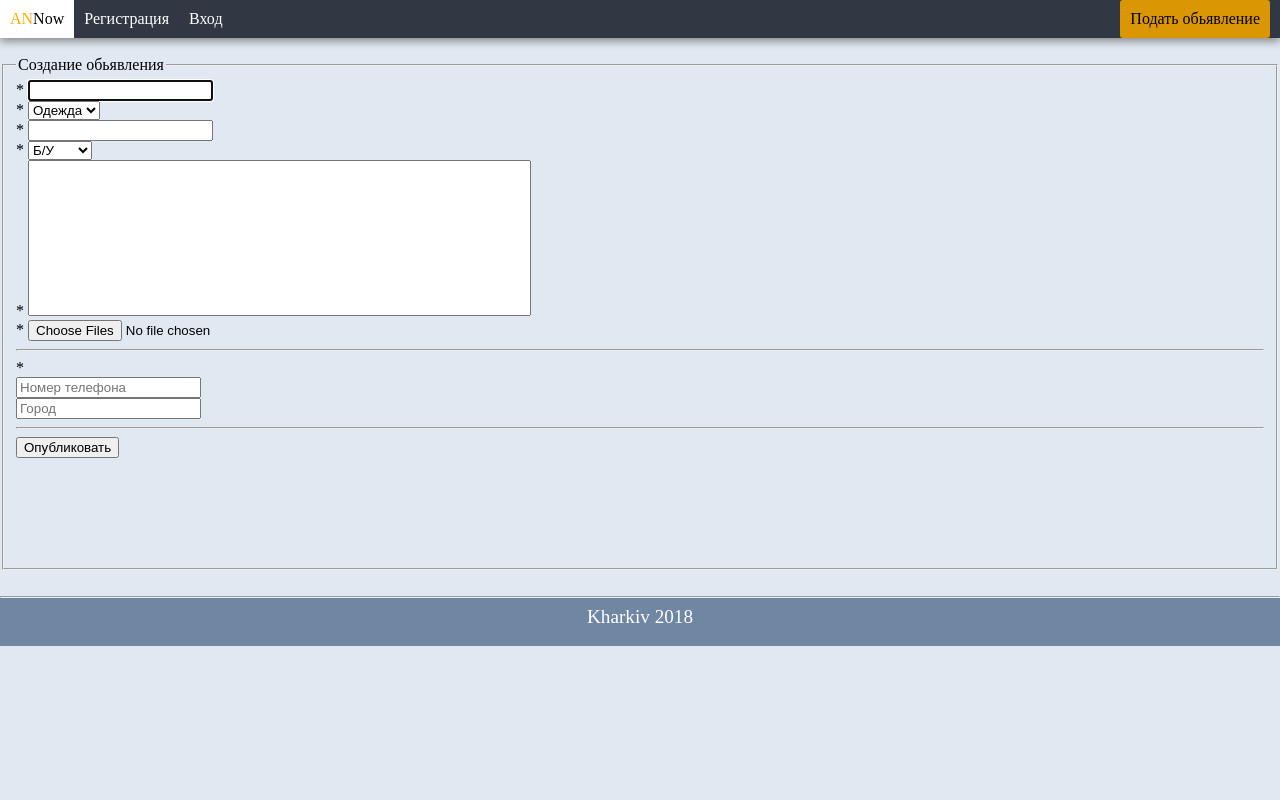
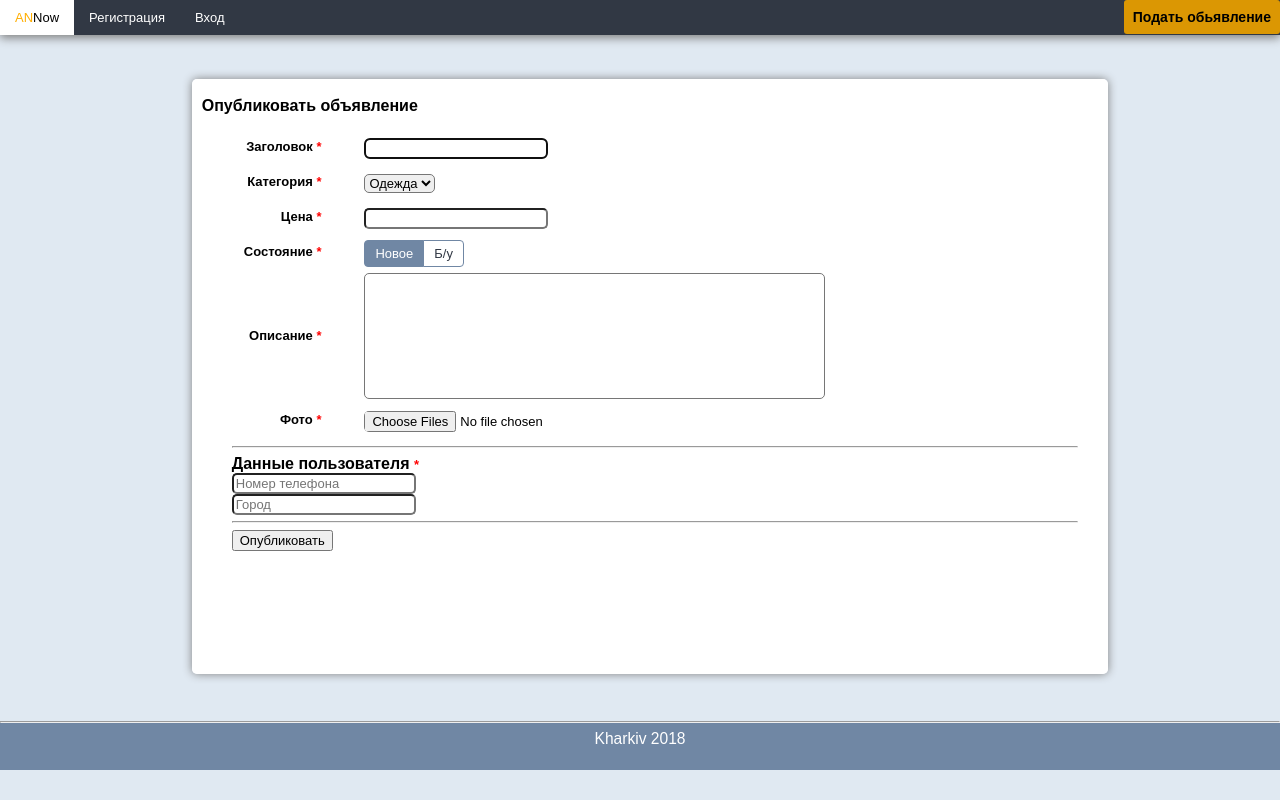
Before and after one commit to TheJesteR-ON/course, a PHP site: page /pages/createAdP.php in a window 1280 px wide. Run offline with PHP 8.4, Linux system fonts and the light colour scheme; some libraries are stand-ins or nearby versions.

Commit message:
design of signUp and createAd

```diff
--- a/www/css/index.css
+++ b/www/css/index.css
@@ -1,3 +1,7 @@
+*{
+    font-family: sans-serif;
+    font-size: 13px;
+}
 header {
     list-style-type: none;
     overflow: hidden;
@@ -5,6 +9,8 @@ header {
     margin: 0;
     background-color: #313844/*#393539#99b3ff*/;
     box-shadow: 0px 3px 9px grey;
+    position: fixed;
+    width: 100%;
 }
 header div{
     float: left;
@@ -13,7 +19,7 @@ header div{
 header div a{
     text-decoration: none;
     display: inline-block;
-    padding: 10px;
+    padding: 10px 15px;
     text-align: center;
     color: white;
 }
@@ -24,7 +30,7 @@ header div a:hover, .dropdown-exit:hover{
 
 #right{
     position: absolute;
-    right: 10px;
+    right: 0px;
 }
 
 #main_letter{
@@ -34,6 +40,9 @@ header div a:hover, .dropdown-exit:hover{
     background-color: rgb(219, 151, 3);
     color: black;
     border-radius: 3px;
+    font-weight: bold;
+    font-size: 14px;
+    padding: 9px;
 }
 .action-button:hover{
     background-color: rgb(255, 174, 0);
@@ -86,14 +95,14 @@ footer div{
 
 /*Стили для "login, signup"*/
 #registration{
-    background-color: /*rgb(204, 217, 255)*/ #e0e9f2;
-    width: 40%;
+    background-color: /*rgb(204, 217, 255)*/ white;
+    width: 50%;
     height: auto;
-    margin: 9% auto;
+    margin: 9% auto 30%;
     padding: 15px;
     border-radius: 5px;
     box-shadow: 0px 0px 15px grey;
-text-align: center;
+    text-align: center;
 }
 #registration input{
     font-size: 13px;
@@ -114,7 +123,20 @@ input[type = "submit"]{
 #main_word{
     font-size: 130%;
     margin: 10px 0px;
-display: block;
+    display: block;
+    padding: 46% 0;
+}
+.reg-left{
+    width: 50%;
+    min-height: 100%;
+    float: left;
+    background: url(../Images/Background.jpg) no-repeat;
+    background-size: cover;
+}
+.reg-right{
+    width: 50%;
+    min-height: 100%;
+    margin-left: 50%;
 }
 
 /*Конец*/
@@ -153,13 +175,79 @@ margin: 7px;
 
 
 /*Стили для страницы "createAd.php"*/
+.createForm{
+    margin: 15px 20px 15px 30px;
+  }
+  .createField{
+    background: white;
+    margin: 5% 15% 2%;
+    width: 70%;
+    box-shadow: 0px 0px 10px grey;
+    border: none;
+    border-radius: 5px;
+}
   .img-thumbnail {
     height: 100px;
     border: 1px solid #000;
     margin: 10px 5px 0 0;
   }
 
+  .createForm-name{
+    font-size: 16px;
+    font-weight: 700;
+  }
+  .section{
+    font-size: 16px;
+    font-weight: bold;
+    padding: 5px 40px 10px 10px;
+    text-align: right;
+  }
 
+  .signRequired{
+      color: red;
+  }
+
+.input{
+    border-radius: 5px;
+    box-shadow: none;
+}
+
+.radios-as-buttons div {
+    float: left;
+}
+.radios-as-buttons input {
+    position: absolute;
+    left: -9999px;
+
+}
+.radios-as-buttons label {
+    display: block;
+    margin: 0 0 0 -1px;
+    padding: 5px 10px;
+    border: 1px solid #7087a4;
+    background-color: white;
+    color: #313844;
+    cursor: pointer;
+}
+.radios-as-buttons input:checked + label {
+    background-color: #7087a4;
+    color: white;
+}
+.radios-as-buttons div:first-child label {
+    margin-left: 0;
+    border-top-left-radius: 4px;
+    border-bottom-left-radius: 4px;
+}
+.radios-as-buttons div:last-child label {
+    border-top-right-radius: 4px;
+    border-bottom-right-radius: 4px;
+}
+  /*
+  table, td, tr{
+      border: solid 1px grey;
+  }
+
+  */
 /*Конец*/
 
 
--- a/www/pages/createAdP.php
+++ b/www/pages/createAdP.php
@@ -23,52 +23,67 @@
             }
             else{
             echo '
-            <fieldset>
-            <legend>Создание обьявления</legend>
-                <form action="createAdP.php" method = "POST" enctype="multipart/form-data">
-                    <label for = "Заголовок"> *</label>
-                    <input autofocus required type="text" name="title"><br>
 
-                    <label for = "Категория"> *</label>
-                    <select required name="tag">
+    <fieldset class = "createField" >
+    <h2 class = "createForm-name">Опубликовать объявление</h2>
+    <form class = "createForm" action="createAdP.php" method = "POST" enctype="multipart/form-data">
+        <table>
+            <tr>
+                <td  class = "section"><label>Заголовок <span class= "signRequired">*</span></label></td>
+                <td><input class = "input" autofocus required type="text" name="title"><br></td>
+            </tr>
+
+            <tr>
+                <td class = "section"><label >Категория <span class= "signRequired">*</span></label></td>
+                <td><select class = "input" required name="tag">
                     <option value="dress">Одежда</option>
                     <option value="service">Сервис</option>
                     <option value="shoes">Обувь</option>
-                    </select><br>
+                </select><br></td>
+            </tr>
 
-                    <label for = "Цена"> *</label>
-                    <input pattern = "\d+(,\d{2})?" required type="text" name="price"><br>
+            <tr>
+                <td class = "section"><label >Цена <span class= "signRequired">*</span></label></td>
+                <td><input class = "input" pattern = "\d+(,\d{2})?" required type="text" name="price"><br></td>
+            </tr>
 
-                    <label for = "Состояние"> *</label>
-                    <select required name="condition">
-                        <option value="BU">Б/У</option>
-                        <option value="new">Новый</option>
-                    </select><br>
-
-                    <label for = "Описание"> *</label>
-                    <textarea style = "resize: none; " required rows="10" cols="60" name="descr" ></textarea><br>
-
-                    <label for = "Фото"> *</label>
-                    <input required type="file" id="fileMulti" name="fileMulti[]" multiple accept="image/*" />
-                    <div class="row"><span id="outputMulti"></span></div>
-
+            <tr>
+                <td style = "text-align: left;" class = "section"><label >Состояние <span class= "signRequired">*</span></label></td>
+                <td><div class="radios-as-buttons">
+                        <div>
+                            <input checked type="radio" name="option" id="radio1" checked />
+                            <label for="radio1">Новое</label>
+                        </div>
+                        <div>
+                            <input type="radio" name="option" id="radio2" />
+                            <label for="radio2">Б/у</label>
+                        </div>
+                    </div><br></td>
+            </tr>
+            <tr>
+                <td class = "section"><label >Описание <span class= "signRequired">*</span></label></td>
+                <td><textarea class = "input" style = "resize: none; " required rows="8" cols="55" name="descr" ></textarea><br></td>
+            </tr>
+            <tr>
+                <td class = "section"><label >Фото <span class= "signRequired">*</span></label></td>
+                <td><input class = "input" required type="file" id="fileMulti" name="fileMulti[]" multiple accept="image/*" />
+                <div class="row"><span id="outputMulti"></span></div></td>
+            </tr>
+        </table>
         <hr>
-                    <label for = "Данные пользователя"> *</label> <br>
-                    <input required type="text" name="numTel" placeholder = "Номер телефона"><br>
-                    <input required type="text" name="city" placeholder = "Город"><br>
+        <label class = "createForm-name">Данные пользователя <span class= "signRequired">*</span></label> <br>
+        <input class = "input" required type="text" name="numTel" placeholder = "Номер телефона"><br>
+        <input class = "input" required type="text" name="city" placeholder = "Город"><br>
         <hr>
 
         <input type="submit" name = "do_publish" value="Опубликовать">
     </form>
 </fieldset>
-
-        ';
-        };
+        ';}
         ?>
-
     <br>
-    <?php require_once "../blocks/footer.php";?>
+    <?php require_once "../blocks/footer.php"?>
 
 </body>
+<script src="../js/createAd.js"></script>
 </html>
-<script src="../js/createAd.js"></script>
```
Also changed, not shown: www/pages/signupP.php (+4 -5 lines), 1 other file. Lines whose indentation alone changed are shown as unchanged.
